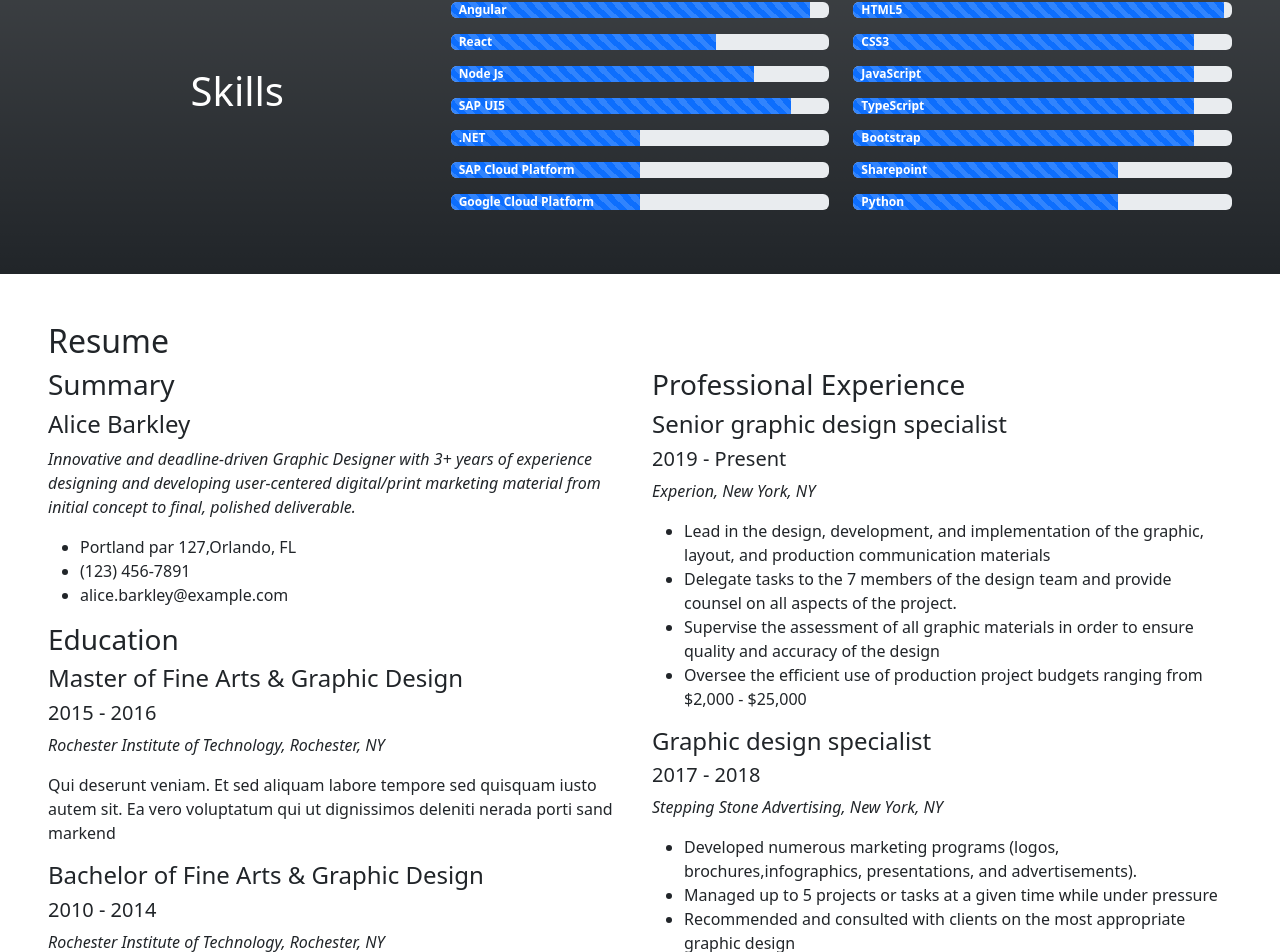
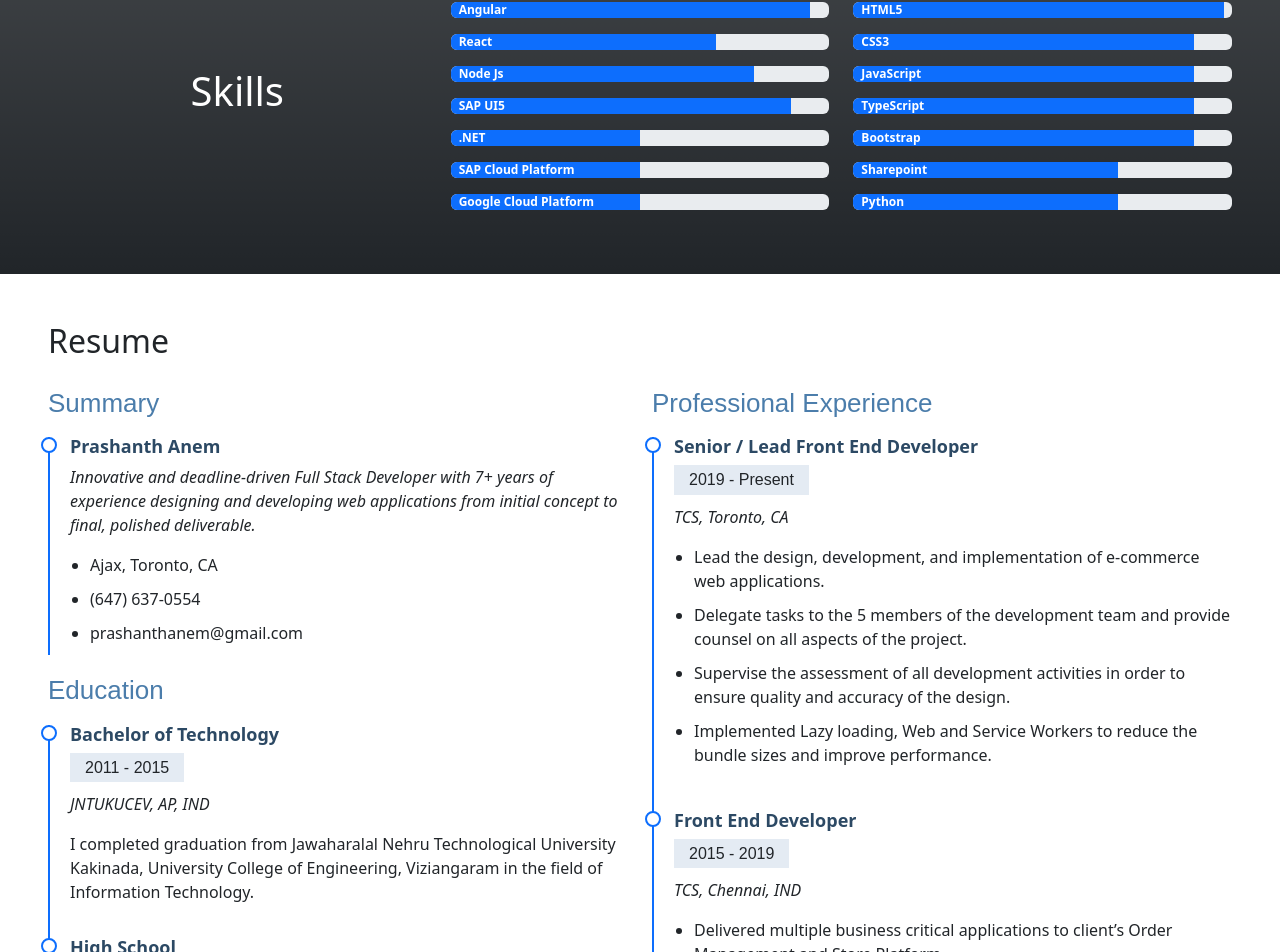
Before and after one commit to prashanthanem/portfolio_angular_15, an Angular app: page / in a window 1280 px wide. Shown: the part 1733-2685 px from the top of the page. Built offline with nearby package versions, Linux system fonts and the light colour scheme.

Commit message:
Resume details updated contact form is in progress

```diff
--- a/src/app/contact/contact.component.html
+++ b/src/app/contact/contact.component.html
@@ -1,5 +1,8 @@
 <div class="container col-xl-10 col-xxl-8" id="contact">
     <div class="row align-items-center g-lg-5 py-5">
+        <div [hidden]="!submitted" class="alert alert-success" role="alert">
+              Hey ! I got your message, Thank you for reaching out to me.
+          </div>
         <div class="col-lg-7 text-center text-lg-start">
             <h1 class="display-4 fw-bold lh-1 mb-3">Let's Keep In Touch!</h1>
             <p class="col-lg-10 fs-4">Thank you for visiting out my profile. If you would like to get into contact with
@@ -48,22 +51,22 @@
         <div class="col-md-10 mx-auto col-lg-5">
             <form class="p-4 p-md-5 border rounded-3 bg-light" #contactForm="ngForm" (ngSubmit)="onClickSubmit()">
                 <div class="form-floating mb-3">
-                    <input type="text" class="form-control" id="username" placeholder="PrashanthAnem" required name="username" [(ngModel)]="contactModel.name" #username="ngModel">
+                    <input type="text" class="form-control" id="username" placeholder="PrashanthAnem" name="username" [(ngModel)]="contactModel.name" required />
                     <label for="username">Name</label>
-                    <div [hidden]="username.valid || username.pristine" class="alert alert-danger">
-                        Name is required
-                    </div>
                 </div>
                 <div class="form-floating mb-3">
-                    <input type="email" class="form-control" id="floatingInput" placeholder="name@example.com" required name="email" [(ngModel)]="contactModel.email">
+                    <input type="email" class="form-control" id="floatingInput" placeholder="name@example.com" name="email" [(ngModel)]="contactModel.email" required />
                     <label for="floatingInput">Email address</label>
                 </div>
                 <div class="form-floating mb-3">
-                    <textarea class="form-control" id="inputMessage" placeholder="Message" required name="message" [(ngModel)]="contactModel.message"></textarea>
+                    <textarea class="form-control" id="inputMessage" placeholder="Message" name="message" [(ngModel)]="contactModel.message" required></textarea>
                     <label for="inputMessage">Message</label>
                 </div>
-
-                <button class="w-100 btn btn-lg btn-primary" type="submit">Submit</button>
+                <button class="w-100 btn btn-lg btn-primary" type="submit" [disabled]="!contactForm.form.valid">
+                    <span [hidden]="loading" >Submit</span>
+                    <span [hidden]="!loading">Submitting...</span>
+                    <span [hidden]="!loading" class="spinner-border spinner-border-sm" role="status" aria-hidden="true"></span>
+                </button>
             </form>
         </div>
     </div>
--- a/src/app/experience/experience.component.css
+++ b/src/app/experience/experience.component.css
@@ -0,0 +1,57 @@
+.resume .resume-title {
+    font-size: 26px;
+    font-weight: 500;
+    margin-top: 20px;
+    margin-bottom: 20px;
+    color: #4b7dab;
+    font-family: "Poppins", sans-serif;
+  }
+
+  .resume .resume-item {
+    padding: 0 0 20px 20px;
+    margin-top: -2px;
+    border-left: 2px solid #0d6efd;
+    position: relative;
+  }
+
+  .resume .resume-item h4 {
+    line-height: 18px;
+    font-size: 18px;
+    font-weight: 600;
+    color: #2c4964;
+    margin-bottom: 10px;
+  }
+
+  .resume .resume-item h5 {
+    font-size: 16px;
+    background: #e4ebf3;
+    padding: 5px 15px;
+    display: inline-block;
+    font-weight: 400;
+    margin-bottom: 10px;
+    font-family: "Poppins", sans-serif;
+  }
+
+  .resume .resume-item ul {
+    padding-left: 20px;
+  }
+
+  .resume .resume-item ul li {
+    padding-bottom: 10px;
+  }
+
+  .resume .resume-item:last-child {
+    padding-bottom: 0;
+  }
+
+  .resume .resume-item::before {
+    content: "";
+    position: absolute;
+    width: 16px;
+    height: 16px;
+    border-radius: 50px;
+    left: -9px;
+    top: 0;
+    background: #fff;
+    border: 2px solid #0d6efd;
+  }
--- a/src/app/experience/experience.component.html
+++ b/src/app/experience/experience.component.html
@@ -7,66 +7,56 @@
             <div class="col-lg-6">
                 <h3 class="resume-title">Summary</h3>
                 <div class="resume-item pb-0">
-                    <h4>Alice Barkley</h4>
-                    <p><em>Innovative and deadline-driven Graphic Designer with 3+ years of experience designing and
-                            developing user-centered digital/print marketing material from initial concept to final,
-                            polished deliverable.</em></p>
+                    <h4>Prashanth Anem</h4>
+                    <p><em>Innovative and deadline-driven Full Stack Developer with 7+ years of experience designing and
+                            developing web applications from initial concept to final, polished deliverable.</em></p>
                     <p></p>
                     <ul>
-                        <li>Portland par 127,Orlando, FL</li>
-                        <li>(123) 456-7891</li>
-                        <li>alice.barkley@example.com</li>
+                        <li>Ajax, Toronto, CA</li>
+                        <li>(647) 637-0554</li>
+                        <li>prashanthanem@gmail.com</li>
                     </ul>
                     <p></p>
                 </div>
                 <h3 class="resume-title">Education</h3>
                 <div class="resume-item">
-                    <h4>Master of Fine Arts &amp; Graphic Design</h4>
-                    <h5>2015 - 2016</h5>
-                    <p><em>Rochester Institute of Technology, Rochester, NY</em></p>
-                    <p>Qui deserunt veniam. Et sed aliquam labore tempore sed quisquam iusto autem sit. Ea vero
-                        voluptatum qui ut dignissimos deleniti nerada porti sand markend</p>
+                    <h4>Bachelor of Technology</h4>
+                    <h5>2011 - 2015</h5>
+                    <p><em>JNTUKUCEV, AP, IND</em></p>
+                    <p>I completed graduation from Jawaharalal Nehru Technological University Kakinada, University College of Engineering, Viziangaram in the field of Information Technology.</p>
                 </div>
                 <div class="resume-item">
-                    <h4>Bachelor of Fine Arts &amp; Graphic Design</h4>
-                    <h5>2010 - 2014</h5>
-                    <p><em>Rochester Institute of Technology, Rochester, NY</em></p>
-                    <p>Quia nobis sequi est occaecati aut. Repudiandae et iusto quae reiciendis et quis Eius vel ratione
-                        eius unde vitae rerum voluptates asperiores voluptatem Earum molestiae consequatur neque etlon
-                        sader mart dila</p>
+                    <h4>High School</h4>
+                    <h5>2009 - 2011</h5>
+                    <p><em>Aditya Junior College, AP, IND</em></p>
+                    <p>I completed high school from Aditya Junior College, Kakinada, Andhra Pradesh (MPC)</p>
                 </div>
             </div>
             <div class="col-lg-6">
                 <h3 class="resume-title">Professional Experience</h3>
                 <div class="resume-item">
-                    <h4>Senior graphic design specialist</h4>
+                    <h4>Senior / Lead Front End Developer</h4>
                     <h5>2019 - Present</h5>
-                    <p><em>Experion, New York, NY </em></p>
-                    <p></p>
+                    <p><em>TCS, Toronto, CA </em></p>
                     <ul>
-                        <li>Lead in the design, development, and implementation of the graphic, layout, and production
-                            communication materials</li>
-                        <li>Delegate tasks to the 7 members of the design team and provide counsel on all aspects of the
+                        <li>Lead the design, development, and implementation of e-commerce web applications.</li>
+                        <li>Delegate tasks to the 5 members of the development team and provide counsel on all aspects of the
                             project.</li>
-                        <li>Supervise the assessment of all graphic materials in order to ensure quality and accuracy of
-                            the design</li>
-                        <li>Oversee the efficient use of production project budgets ranging from $2,000 - $25,000</li>
+                        <li>Supervise the assessment of all development activities in order to ensure quality and accuracy of
+                            the design.</li>
+                        <li>Implemented Lazy loading, Web and Service Workers to reduce the bundle sizes and improve performance.</li>
                     </ul>
-                    <p></p>
                 </div>
                 <div class="resume-item">
-                    <h4>Graphic design specialist</h4>
-                    <h5>2017 - 2018</h5>
-                    <p><em>Stepping Stone Advertising, New York, NY</em></p>
-                    <p></p>
+                    <h4>Front End Developer</h4>
+                    <h5>2015 - 2019</h5>
+                    <p><em>TCS, Chennai, IND</em></p>
                     <ul>
-                        <li>Developed numerous marketing programs (logos, brochures,infographics, presentations, and
-                            advertisements).</li>
-                        <li>Managed up to 5 projects or tasks at a given time while under pressure</li>
-                        <li>Recommended and consulted with clients on the most appropriate graphic design</li>
-                        <li>Created 4+ design presentations and proposals a month for clients and account managers</li>
+                        <li>Delivered multiple business critical applications to client’s Order Management and Store Platform.</li>
+                        <li>Worked on the performance analysis of the application under heavy load using Dynatrace and implemented solutions to improve the performance metrics.</li>
+                        <li>Worked on Angular elements implementation and integrated into non-angular applications.</li>
+                        <li>Mentored other developers by reviewing code, pair programming.</li>
                     </ul>
-                    <p></p>
                 </div>
             </div>
         </div>
--- a/src/app/skills/skills.component.html
+++ b/src/app/skills/skills.component.html
@@ -5,62 +5,62 @@
             <h4 class="fw-normal">Frameworks</h4>
             <div class="mb-3 progress" role="progressbar" aria-label="Default striped example" aria-valuenow="10"
                 aria-valuemin="0" aria-valuemax="100">
-                <div class="ps-2 fw-bold text-start progress-bar progress-bar-striped" style="width: 95%">Angular</div>
+                <div class="ps-2 fw-bold text-start progress-bar" style="width: 95%">Angular</div>
             </div>
             <div class="mb-3 progress" role="progressbar" aria-label="Default striped example" aria-valuenow="10"
                 aria-valuemin="0" aria-valuemax="100">
-                <div class="ps-2 fw-bold text-start progress-bar progress-bar-striped" style="width: 70%">React</div>
+                <div class="ps-2 fw-bold text-start progress-bar" style="width: 70%">React</div>
             </div>
             <div class="mb-3 progress" role="progressbar" aria-label="Default striped example" aria-valuenow="10"
                 aria-valuemin="0" aria-valuemax="100">
-                <div class="ps-2 fw-bold text-start progress-bar progress-bar-striped" style="width: 80%">Node Js</div>
+                <div class="ps-2 fw-bold text-start progress-bar" style="width: 80%">Node Js</div>
             </div>
             <div class="mb-3 progress" role="progressbar" aria-label="Default striped example" aria-valuenow="10"
                 aria-valuemin="0" aria-valuemax="100">
-                <div class="ps-2 fw-bold text-start progress-bar progress-bar-striped" style="width: 90%">SAP UI5</div>
+                <div class="ps-2 fw-bold text-start progress-bar" style="width: 90%">SAP UI5</div>
             </div>
             <div class="mb-3 progress" role="progressbar" aria-label="Default striped example" aria-valuenow="10"
                 aria-valuemin="0" aria-valuemax="100">
-                <div class="ps-2 fw-bold text-start progress-bar progress-bar-striped" style="width: 50%">.NET</div>
+                <div class="ps-2 fw-bold text-start progress-bar" style="width: 50%">.NET</div>
             </div>
             <div class="mb-3 progress" role="progressbar" aria-label="Default striped example" aria-valuenow="10"
                 aria-valuemin="0" aria-valuemax="100">
-                <div class="ps-2 fw-bold text-start progress-bar progress-bar-striped" style="width: 50%">SAP Cloud Platform</div>
+                <div class="ps-2 fw-bold text-start progress-bar" style="width: 50%">SAP Cloud Platform</div>
             </div>
             <div class="mb-3 progress" role="progressbar" aria-label="Default striped example" aria-valuenow="10"
             aria-valuemin="0" aria-valuemax="100">
-            <div class="ps-2 fw-bold text-start progress-bar progress-bar-striped" style="width: 50%">Google Cloud Platform</div>
+            <div class="ps-2 fw-bold text-start progress-bar" style="width: 50%">Google Cloud Platform</div>
         </div>
         </div>
         <div class="col-lg-4 col-md-6">
             <h4 class="fw-normal">Web Development</h4>
             <div class="mb-3 progress" role="progressbar" aria-label="Default striped example" aria-valuenow="10"
                 aria-valuemin="0" aria-valuemax="100">
-                <div class="ps-2 fw-bold text-start progress-bar progress-bar-striped" style="width: 98%">HTML5</div>
+                <div class="ps-2 fw-bold text-start progress-bar" style="width: 98%">HTML5</div>
             </div>
             <div class="mb-3 progress" role="progressbar" aria-label="Default striped example" aria-valuenow="10"
                 aria-valuemin="0" aria-valuemax="100">
-                <div class="ps-2 fw-bold text-start progress-bar progress-bar-striped" style="width: 90%">CSS3</div>
+                <div class="ps-2 fw-bold text-start progress-bar" style="width: 90%">CSS3</div>
             </div>
             <div class="mb-3 progress" role="progressbar" aria-label="Default striped example" aria-valuenow="10"
                 aria-valuemin="0" aria-valuemax="100">
-                <div class="ps-2 fw-bold text-start progress-bar progress-bar-striped" style="width: 90%">JavaScript</div>
+                <div class="ps-2 fw-bold text-start progress-bar" style="width: 90%">JavaScript</div>
             </div>
             <div class="mb-3 progress" role="progressbar" aria-label="Default striped example" aria-valuenow="10"
                 aria-valuemin="0" aria-valuemax="100">
-                <div class="ps-2 fw-bold text-start progress-bar progress-bar-striped" style="width: 90%">TypeScript</div>
+                <div class="ps-2 fw-bold text-start progress-bar" style="width: 90%">TypeScript</div>
             </div>
             <div class="mb-3 progress" role="progressbar" aria-label="Default striped example" aria-valuenow="10"
                 aria-valuemin="0" aria-valuemax="100">
-                <div class="ps-2 fw-bold text-start progress-bar progress-bar-striped" style="width: 90%">Bootstrap</div>
+                <div class="ps-2 fw-bold text-start progress-bar" style="width: 90%">Bootstrap</div>
             </div>
             <div class="mb-3 progress" role="progressbar" aria-label="Default striped example" aria-valuenow="10"
             aria-valuemin="0" aria-valuemax="100">
-            <div class="ps-2 fw-bold text-start progress-bar progress-bar-striped" style="width: 70%">Sharepoint</div>
+            <div class="ps-2 fw-bold text-start progress-bar" style="width: 70%">Sharepoint</div>
             </div>
             <div class="mb-3 progress" role="progressbar" aria-label="Default striped example" aria-valuenow="10"
             aria-valuemin="0" aria-valuemax="100">
-            <div class="ps-2 fw-bold text-start progress-bar progress-bar-striped" style="width: 70%">Python</div>
+            <div class="ps-2 fw-bold text-start progress-bar" style="width: 70%">Python</div>
         </div>
         </div>
     </div>
--- a/src/index.html
+++ b/src/index.html
@@ -10,9 +10,4 @@
 <body>
   <app-root></app-root>
 </body>
-<script type="text/javascript">
-  (function(){
-     emailjs.init("yffB3k72wE-CDiycd");
-  })();
-</script>
 </html>
```
Also changed, not shown: src/app/contact/contact.component.ts (+22 -5 lines).
